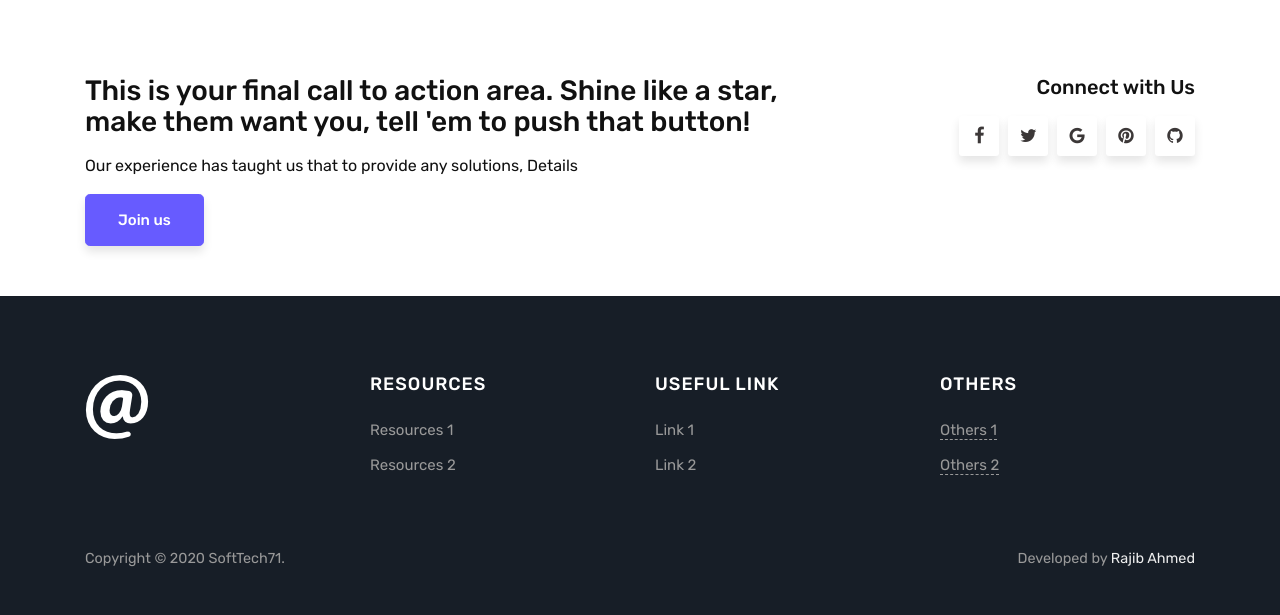
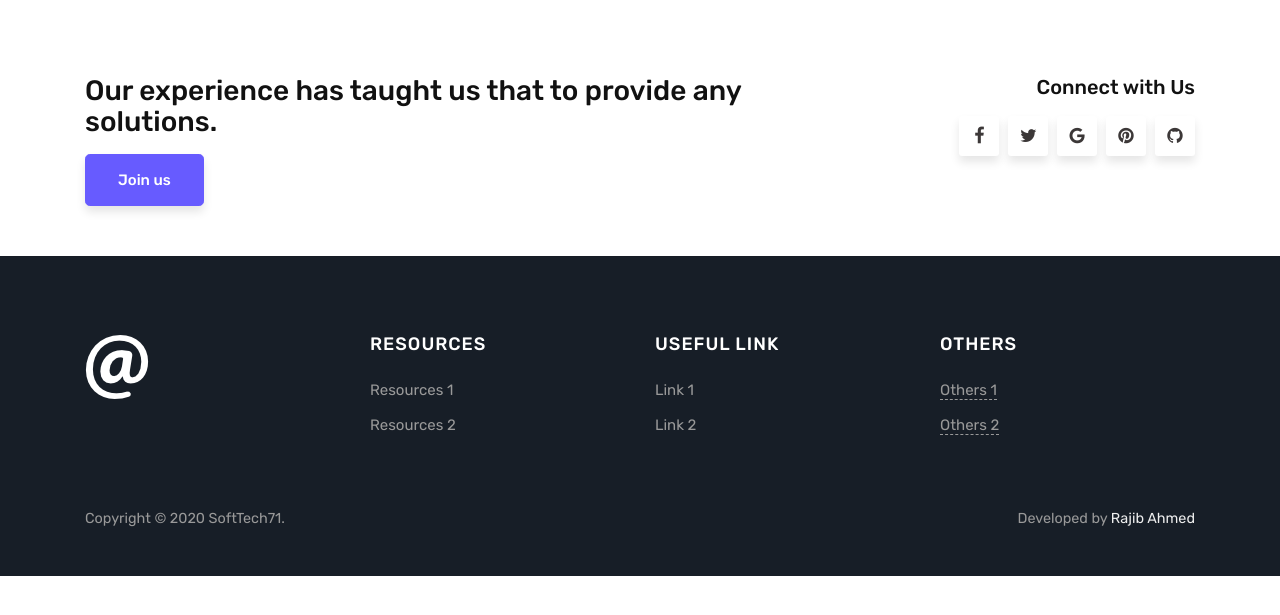
Before and after one commit to softtech71/softtech71.github.io, a Jekyll site: the page built from index.html, in a window 1280 px wide and 900 px high, scrolled down 871 px, cut to the strip 284-899 px from the top of the window. Built offline with Jekyll 4.4.1, drawn with Linux system fonts in a browser that asks for light colours; the list of posts is cut into pages by our own code; after the commit the page ends 1731 px from its top, so only the background shows below that.

```diff
--- a/_layouts/default.html
+++ b/_layouts/default.html
@@ -134,13 +134,8 @@
           <div class="row justify-content-center">
             <div class="col-md-8">
               <h3>
-                This is your final call to action area. Shine like a star, make
-                them want you, tell 'em to push that button!
+                Our experience has taught us that to <span>provide any solutions.</span>
               </h3>
-              <p>
-                Our experience has taught us that to <span>provide any solutions</span>,
-                <span class="risk-free">Details</span>
-              </p>
               <a class="btn btn-primary btn-lg" href="#">Join us</a>
             </div>
             <div class="col-md-4 text-right footersocial">
```
